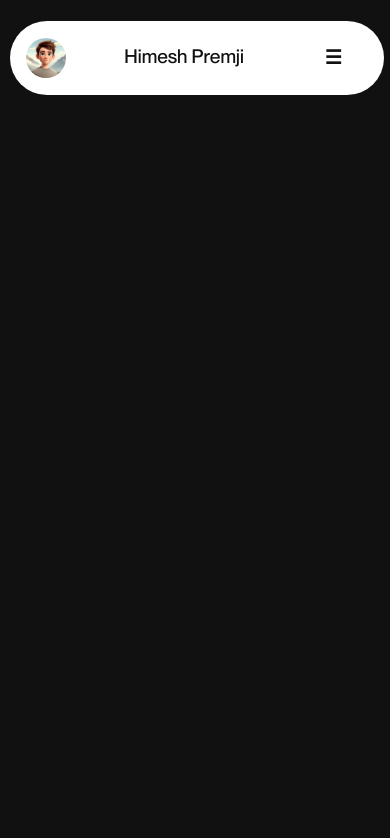
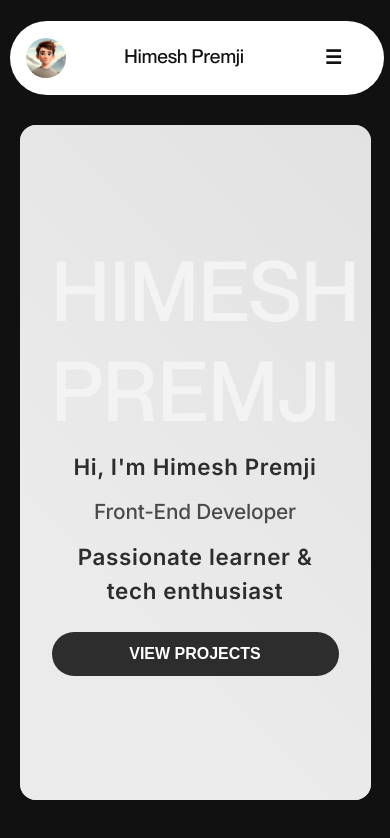
Before and after one commit to HimeshPremji/AnimatedPortfolio, a plain HTML site: page index.html in a window 390 px wide. Drawn offline with nearby package versions, Linux system fonts and the light colour scheme.

Commit message:
added home page with responsiveness and made some changes in navbar animation

```diff
--- a/index.html
+++ b/index.html
@@ -39,6 +39,22 @@
         </ul>
         <button class="resume">RESUME</button>
       </nav>
+      <section class="home" aria-label="Introduction">
+        <div class="home-bg" role="img" aria-hidden="true"></div>
+        <div class="home-content">
+          <h1 class="sr-hidden">Himesh Premji</h1>
+          <p class="intro-text">
+            <span role="text">
+              Hi, I'm <strong>Himesh Premji</strong><br />
+              <span class="role">Front-End Developer</span><br />
+              Passionate learner & tech enthusiast
+            </span>
+          </p>
+          <button type="button" class="home-btn" aria-label="View projects">
+            View Projects
+          </button>
+        </div>
+      </section>
     </main>
     <script src="loader.js"></script>
     <script src="script.js"></script>
--- a/mediaQueries.css
+++ b/mediaQueries.css
@@ -1,3 +1,12 @@
+@media (min-width: 1600px) {
+  .intro-text {
+    font-size: 4.5rem;
+  }
+
+  .role {
+    font-size: 2.2rem;
+  }
+}
 @media screen and (max-width: 768px) {
   .navbar {
     padding: 1rem 1.5rem;
@@ -57,6 +66,20 @@
   .clips:nth-of-type(6) {
     display: none;
   }
+  .home {
+    padding: 1rem;
+    text-align: center;
+  }
+
+  .home-content {
+    padding: 1rem;
+  }
+
+  .intro-text {
+    margin-bottom: 1.5rem;
+    line-height: 0.9;
+    font-weight: 600;
+  }
 }
 
 @media screen and (max-width: 480px) {
@@ -77,4 +100,21 @@
     padding: 0 auto;
     font-size: 1.2rem;
   }
+
+  .intro-text {
+    font-size: 2rem;
+  }
+
+  .role {
+    font-size: 1.3rem;
+  }
+
+  .sr-hidden {
+    font-size: 5.2rem;
+  }
+
+  .home-btn {
+    width: 100%;
+    max-width: 300px;
+  }
 }
--- a/script.js
+++ b/script.js
@@ -3,6 +3,19 @@ const hamburger = document.querySelector(".hamburger");
 const navLinks = document.querySelector(".nav-links");
 const navbarBg = document.querySelector(".navbar-bg");
 let menuOpen = false;
+
+// window width check if bigger than 768 the navlinks will be displayed
+function checkWindowSize() {
+  if (window.innerWidth > 768) {
+    navLinks.style.display = "flex";
+    navLinks.style.height = "auto";
+    navLinks.style.opacity = 1;
+  }
+}
+
+checkWindowSize();
+
+window.addEventListener("resize", checkWindowSize);
 
 // Hamburger Menu Animation
 hamburger.addEventListener("click", () => {
--- a/styles.css
+++ b/styles.css
@@ -53,7 +53,7 @@ main {
   border-radius: 9999px;
   min-width: 20rem;
   width: 90%;
-  max-width: 80rem;
+  max-width: 70rem;
   margin: 0 auto;
   position: relative;
   z-index: 1000;
@@ -118,3 +118,97 @@ main {
   cursor: pointer;
   color: #111111;
 }
+
+/* Hero section styles */
+.home {
+  position: relative;
+  top: 6vh;
+  width: 90%;
+  margin: 0 auto;
+  max-width: 70rem;
+  height: 100%;
+  max-height: 80vh;
+  display: flex;
+  align-items: center;
+  padding: 2rem;
+  overflow: hidden;
+  border-radius: 1rem !important;
+  -webkit-border-radius: 1rem !important;
+  -moz-border-radius: 1rem !important;
+  -ms-border-radius: 1rem !important;
+  -o-border-radius: 1rem !important;
+}
+
+.home-bg {
+  position: absolute;
+  top: 0;
+  left: 0;
+  width: 100%;
+  height: 100%;
+  background: #e0e0e0; /* Warm gray base */
+  z-index: -1;
+}
+
+.home-bg::after {
+  content: "";
+  position: absolute;
+  top: 0;
+  left: 0;
+  width: 100%;
+  height: 100%;
+  background: linear-gradient(
+    45deg,
+    rgba(236, 236, 236, 0.9) 30%,
+    rgba(226, 226, 226, 0.85) 100%
+  );
+}
+.home-content {
+  max-width: 1200px;
+  margin: 0 auto;
+  width: 100%;
+  padding: 2rem;
+}
+
+.sr-hidden {
+  color: #f3f3f3;
+}
+
+.intro-text {
+  font-size: clamp(2rem, 5vw, 4rem); /* Increased base size */
+  font-weight: 600;
+  line-height: 0;
+  margin-bottom: 2rem;
+  color: #2d2d2d;
+  font-family: "Segoe UI", system-ui, -apple-system, sans-serif; /* System font stack */
+  letter-spacing: 0.02em; /* Slightly tighter spacing */
+  text-rendering: optimizeLegibility;
+}
+
+.role {
+  display: inline-block;
+  font-size: clamp(1.25rem, 2.8vw, 2rem); /* Increased sizes */
+  font-weight: 500; /* Medium weight */
+  color: #4a4a4a;
+  margin: 0.75rem 0;
+  letter-spacing: -0.01em;
+}
+
+.home-btn {
+  padding: clamp(0.8rem, 2vw, 1.2rem) clamp(1.5rem, 4vw, 2.5rem);
+  font-size: clamp(1rem, 2vw, 1.2rem);
+  background: #2d2d2d;
+  color: white;
+  border: none;
+  border-radius: 50px;
+  cursor: pointer;
+  transition: all 0.3s ease;
+}
+
+.home-btn:hover {
+  background: #4a4a4a;
+  transform: translateY(-2px);
+}
+
+.home-btn:active {
+  transform: scale(0.98);
+}
--- a/vinta.js
+++ b/vinta.js
@@ -1,5 +1,5 @@
 VANTA.FOG({
-  el: ".overlay",
+  el: ".home",
   mouseControls: true,
   touchControls: true,
   gyroControls: false,
@@ -9,7 +9,7 @@ VANTA.FOG({
   midtoneColor: 0x565656,
   lowlightColor: 0xa084bb,
   baseColor: 0xffffff,
-  blurFactor: 0.9,
-  speed: 2.5,
+  blurFactor: 0.99,
+  speed: 0.7,
   zoom: 0.6,
 });
```
